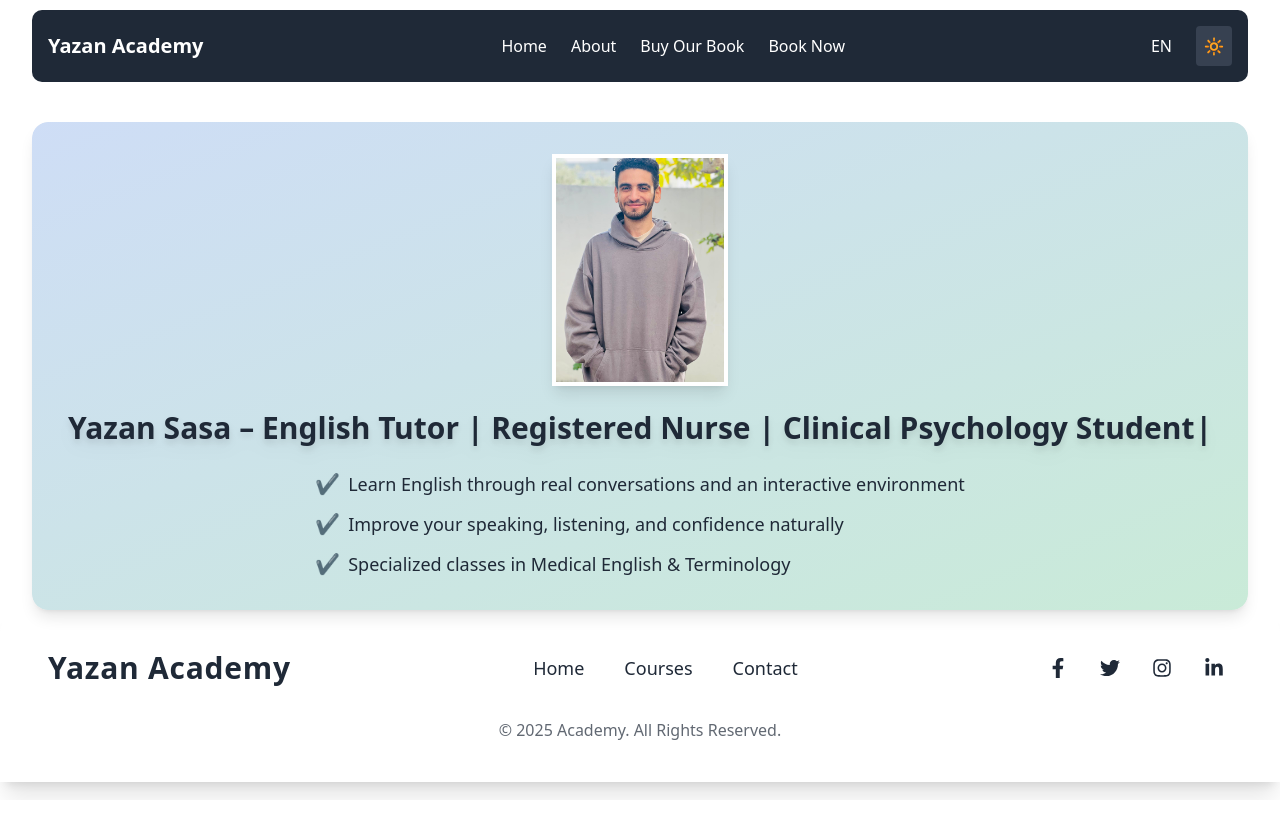
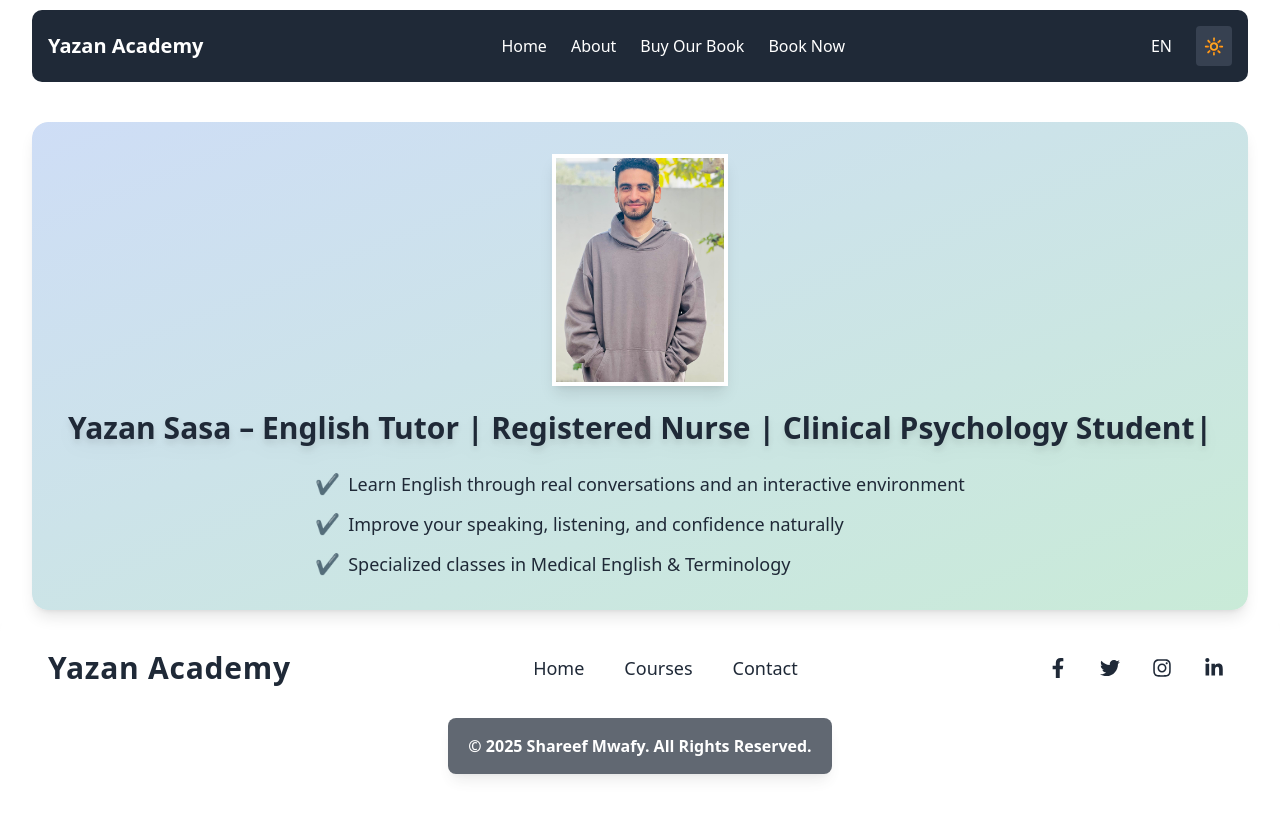
Before and after one commit to shareefmwafy/Yazan-Academy, a React (Vite) app: page / in a window 1280 px wide. Built offline with nearby package versions, Linux system fonts and the light colour scheme.

Commit message:
Create Reserved

```diff
--- a/src/Components/Footer.jsx
+++ b/src/Components/Footer.jsx
@@ -53,13 +53,12 @@ const Footer = () => {
       </div>
 
       {/* Footer Bottom */}
-      <div className="text-center mt-8 opacity-70 text-sm md:text-base">
-        <p>
-          {language === 'en'
-            ? '© 2025 Academy. All Rights Reserved.'
-            : '© 2025 الأكاديمية. جميع الحقوق محفوظة.'}
+      <div className="text-center mt-8 opacity-70 text-sm md:text-base py-4 bg-gray-800 text-white rounded-lg shadow-lg max-w-sm mx-auto">
+        <p className="font-semibold">
+          © {new Date().getFullYear()} Shareef Mwafy. All Rights Reserved.
         </p>
       </div>
+
     </footer>
   );
 };
```
